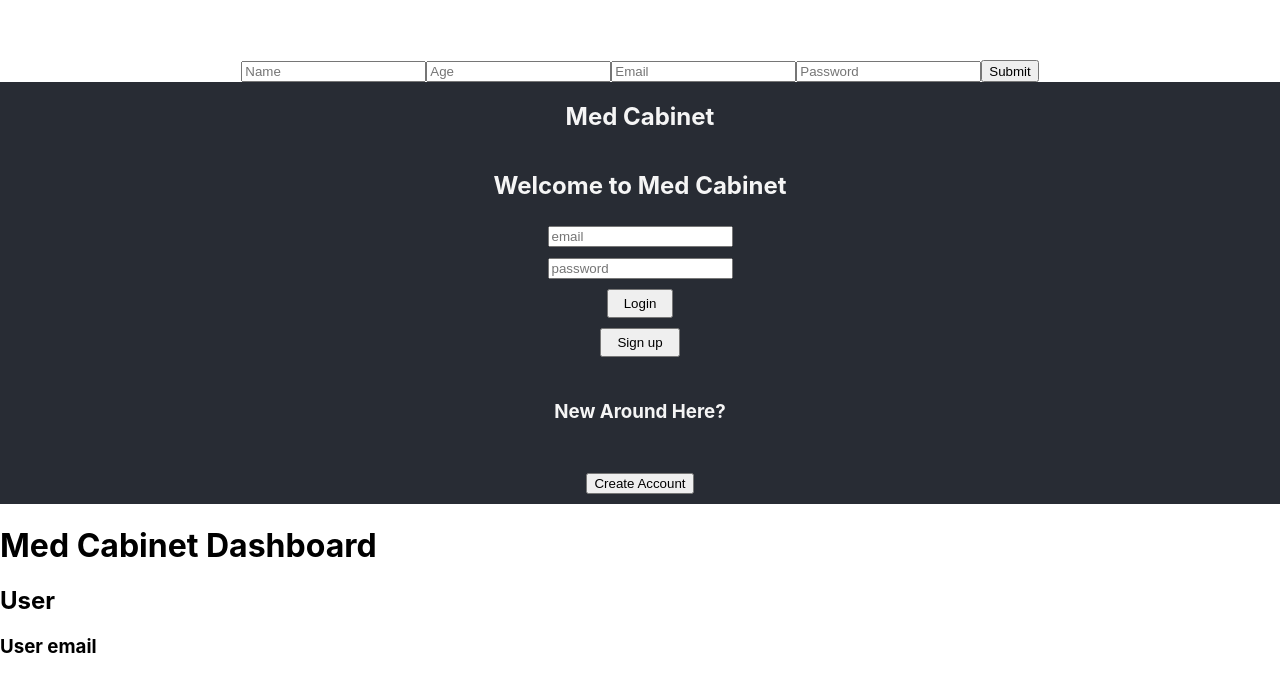
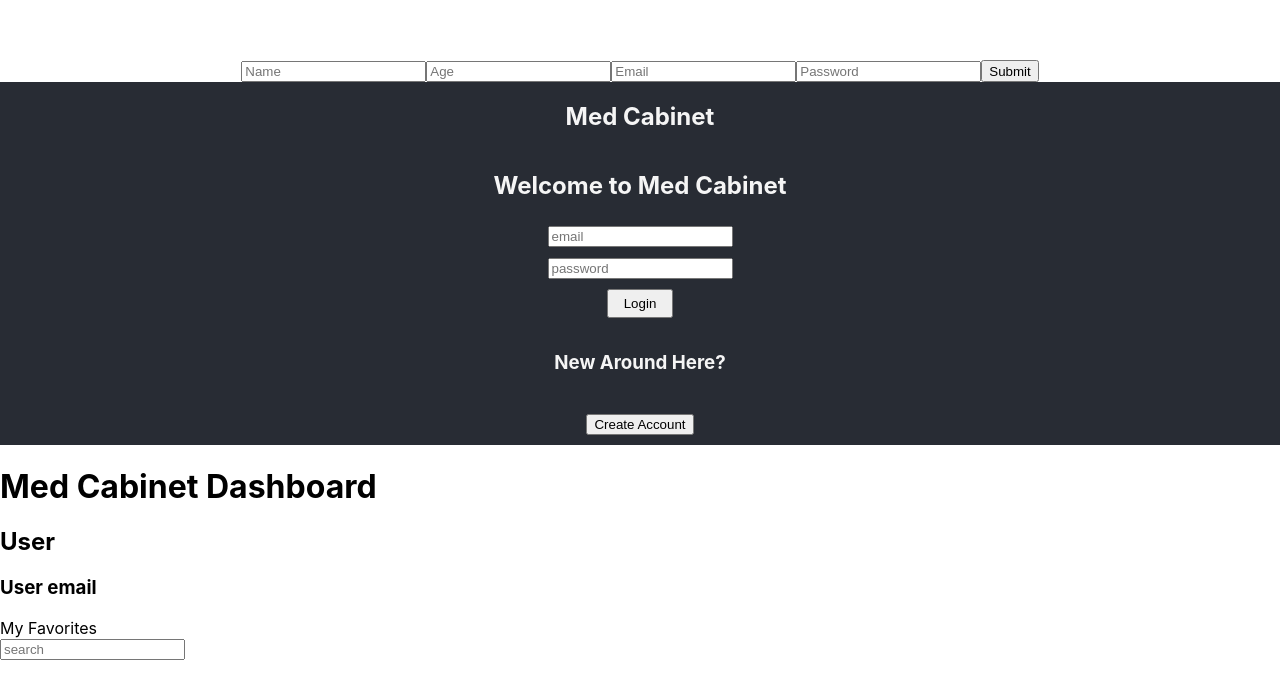
Before and after one commit to Build-Week-HairC/Front-end, a React (Create React App) app in the folder med/: page / in a window 1280 px wide. Shown: the part 440-1117 px from the top of the page. Built offline with nearby package versions, Linux system fonts and the light colour scheme.

Commit message:
scaffolded dashboard page and created search bar

```diff
--- a/med/src/Components/Login.js
+++ b/med/src/Components/Login.js
@@ -1,4 +1,4 @@
-import React from "react";
+import React, { useState, useEffect } from "react";
 import { withFormik, Form, Field } from "formik";
 import * as Yup from "yup";
 import axios from "axios";
@@ -30,7 +30,7 @@ const FormWrapper = styled.div`
     }
 
     .newhere {
-        padding: 20px;
+        padding: 10px;
     }
 
     .create {
@@ -52,8 +52,6 @@ h3 {
 `;
 
 const LoginPage = ({touched, errors}) => {
-
-
 
     return (
         <FormWrapper>
@@ -80,7 +78,6 @@ const LoginPage = ({touched, errors}) => {
                     {touched.password && errors.password && <p className="errors">{errors.password}</p>}
                 </Form>
                 <button className="login">Login</button>
-                <button className="sign-up">Sign up</button>
                 <div className="newhere">
                 <h3>New Around Here?</h3>
                 </div>
--- a/med/src/components/MedCabinet/MedCabinet.js
+++ b/med/src/components/MedCabinet/MedCabinet.js
@@ -1,8 +1,16 @@
-import React from 'react';
+import React, { useState, useEffect } from 'react';
 
 const MedCabinet = () => {
 
-  console.log("test");
+  const [searchTerm, setSearchTerm] = useState([]);
+
+  const handleChange = event => {
+      setSearchTerm(event.target.value);
+  };
+
+  useEffect(() => {
+      //filter through data here//
+  });
 
   return (
     <div>
@@ -11,6 +19,15 @@ const MedCabinet = () => {
         <h2>User</h2>
         <h3>User email</h3>
       </div>
+      <div className="search-my-favs">
+        <div>My Favorites</div>
+        <input
+        type="text"
+        placeholder="search"
+        value={searchTerm}
+        onChange={handleChange}
+        />
+      </div>
     </div>
   );
 }
```
Also changed, not shown: med/src/Components/Questionnaire.js (added, +11 -0 lines).
